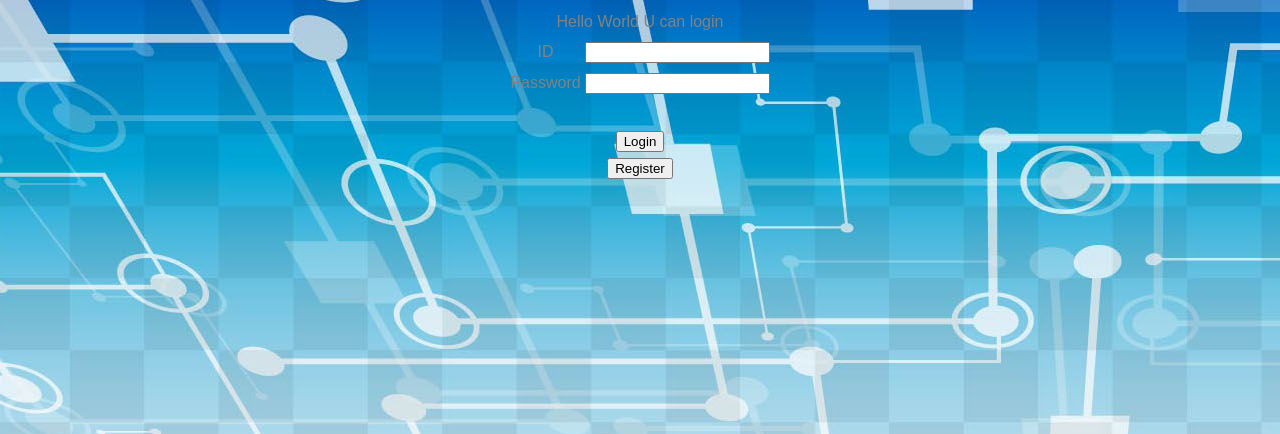
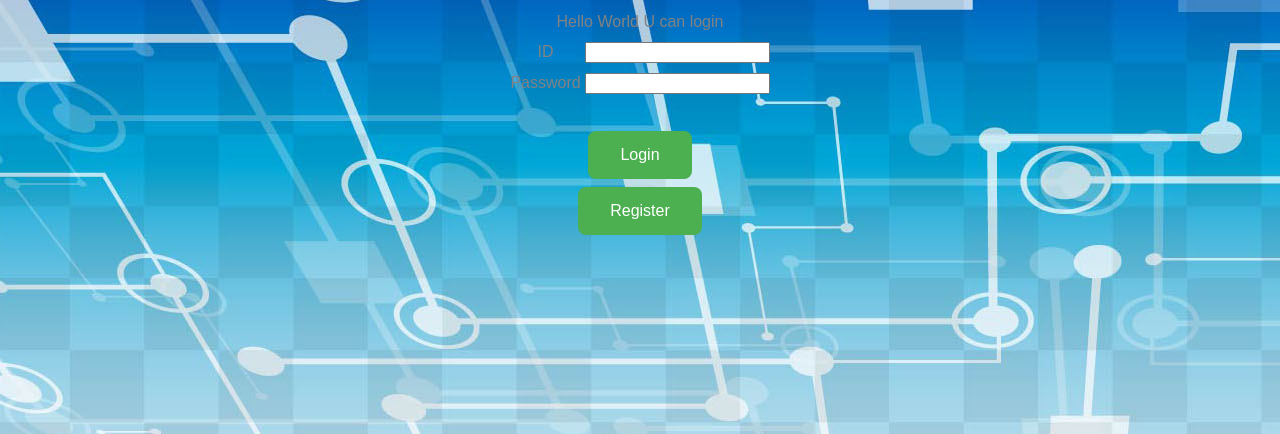
Before and after one commit to joecstu/Phplogin, a PHP site: page /php/login.php in a window 1280 px wide. Shown: the top 434 px of the page. Run offline with PHP 8.4, Linux system fonts and the light colour scheme.

Commit message:
ทำให้ปุ่มสวยขึ้นโดยใช้ css

```diff
--- a/Miniproject/css/main.css
+++ b/Miniproject/css/main.css
@@ -2,3 +2,16 @@ body {
     background-image: url("../img/7108.jpg");
     text-align: center;
 }
+.button3 {border-radius: 8px;}
+.button {
+    background-color: #4CAF50; /* Green */
+    border: none;
+    color: white;
+    padding: 15px 32px;
+    text-align: center;
+    text-decoration: none;
+    display: inline-block;
+    font-size: 16px;
+    margin: 4px 2px;
+    cursor: pointer;
+}
--- a/Miniproject/php/login.php
+++ b/Miniproject/php/login.php
@@ -33,10 +33,10 @@
         </table>
         <div>
         <br>
-        <input type="submit" name="Submit" value="Login">
+        <input class="button button3" type="submit" name="Submit" value="Login">
     </form>
     <form action="register.html">
-    <input action="register.html" type="submit" name="Register" value="Register">
+    <input class="button button3" action="register.html" type="submit" name="Register" value="Register">
     </form>
 
     </div>
```
